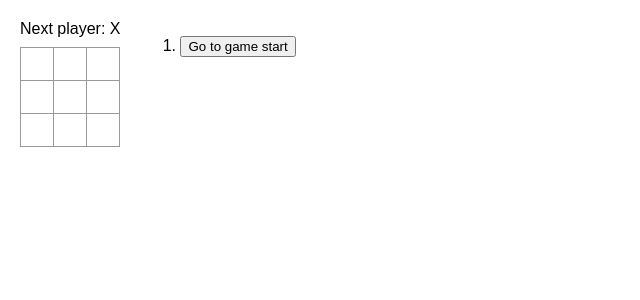
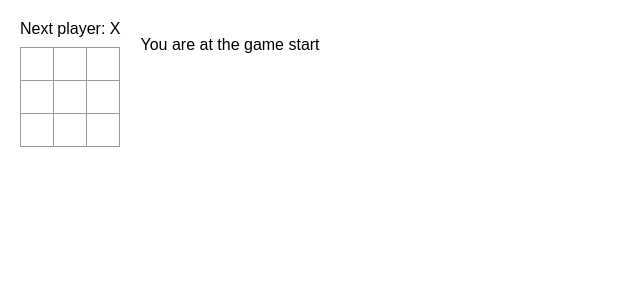
Before and after one commit to cro5058/tic_tac_toe, a React (Create React App) app: page / in a window 1280 px wide. Shown: the top 300 px of the page, without its empty margins (0-640 px from the left). Built offline with nearby package versions, Linux system fonts and the light colour scheme.

Commit message:
Bonus feature: show which move the user is on as text instead of a button

```diff
--- a/src/App.js
+++ b/src/App.js
@@ -100,7 +100,7 @@ export default function Game() {
   }
 
   // Function to enumerate buttons of different states of the board
-  const moves = history.map((squares, move) => {
+  const moves = history.slice(0, currentMove).map((squares, move) => {
     let description;
     if (move > 0) {
       description = 'Go to move #' + move;
@@ -110,19 +110,33 @@ export default function Game() {
     }
     return (
       <li key={move}>
-        <button onClick={() => jumpTo(move)}>{description}</button>
+        <button onClick={() => jumpTo(move)}>
+          {description}
+        </button>
       </li>
     );
   });
 
+  let moveDisplay;
+  if (currentMove === 0) {
+    moveDisplay = "You are at the game start";
+  }
+  else {
+    moveDisplay = "You are on move #" + currentMove;
+  }
+
   return (
     <div className="game">
+
       <div className="game-board">
         <Board xIsNext={xIsNext} squares={currentSquares} onPlay={handlePlay} />
       </div>
+
       <div className='game-info'>
         <ol>{moves}</ol>
+        <p>{moveDisplay}</p>
       </div>
+
     </div>
   );
 }
```
